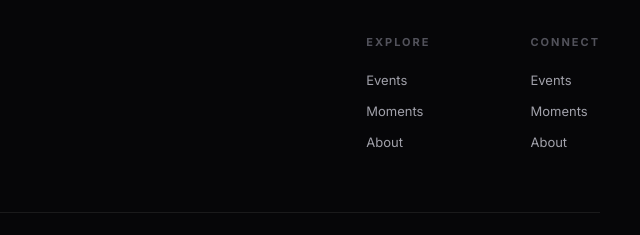
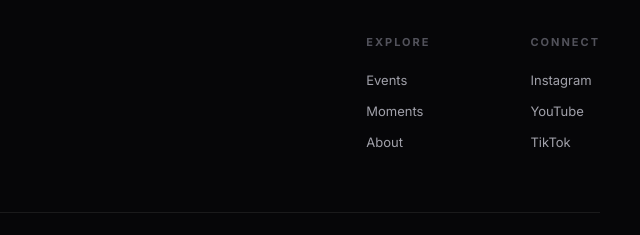
Before and after one commit to Scofield321/akseventsug, a plain HTML site: page frontend/content.html in a window 1280 px wide. Shown: the part 2142-2377 px from the top of the page, 640-1280 px from the left. Drawn offline with Linux system fonts and the light colour scheme; no server answers.

Commit message:
footer media link fix

```diff
--- a/frontend/content.html
+++ b/frontend/content.html
@@ -933,11 +933,29 @@
             <!-- Social media links -->
             <div>
               <h4>Connect</h4>
-              <a href="events.html"> Events </a>
+              <a
+                href="https://www.instagram.com/aks_events_ug/"
+                target="_blank"
+                rel="noopener noreferrer"
+              >
+                Instagram
+              </a>
 
-              <a href="content.html"> Moments </a>
+              <a
+                href="https://www.youtube.com/@akseventsug"
+                target="_blank"
+                rel="noopener noreferrer"
+              >
+                YouTube
+              </a>
 
-              <a href="about.html"> About </a>
+              <a
+                href="https://www.tiktok.com/@akseventsug"
+                target="_blank"
+                rel="noopener noreferrer"
+              >
+                TikTok
+              </a>
             </div>
           </div>
         </div>
```
Also changed, not shown: frontend/events.html (+21 -3 lines).
